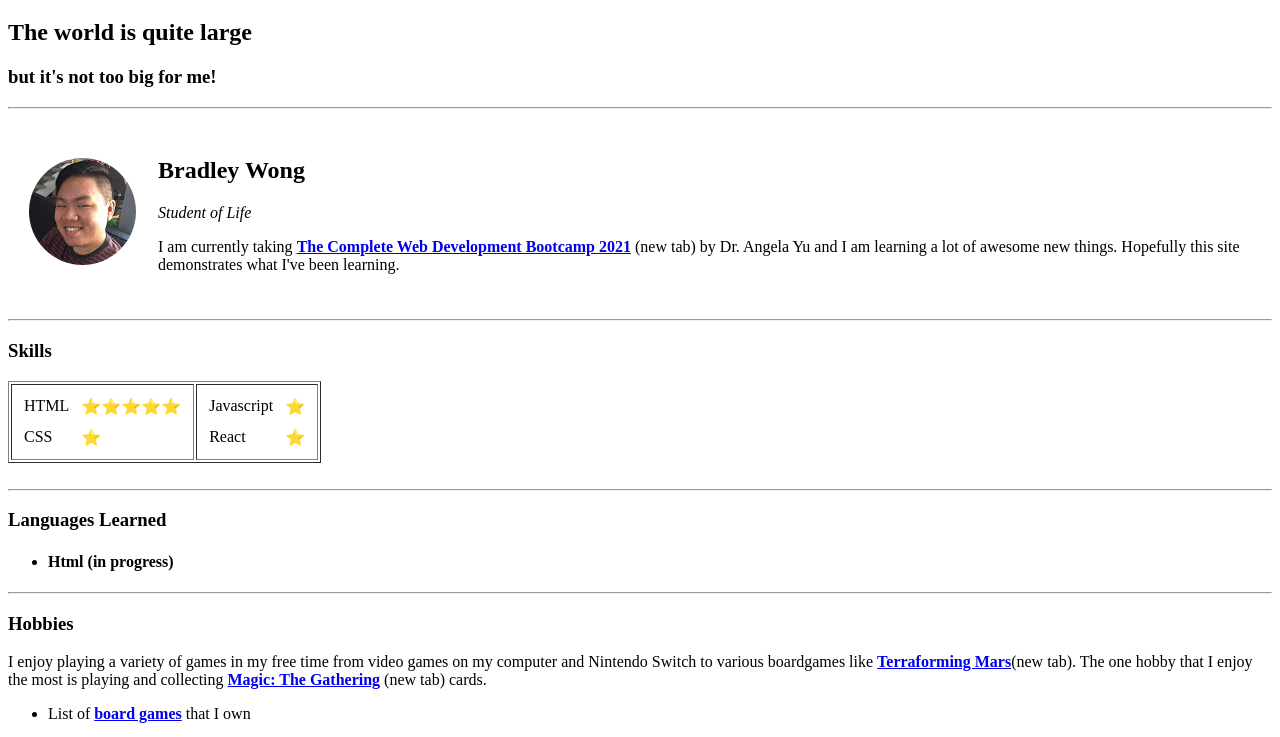
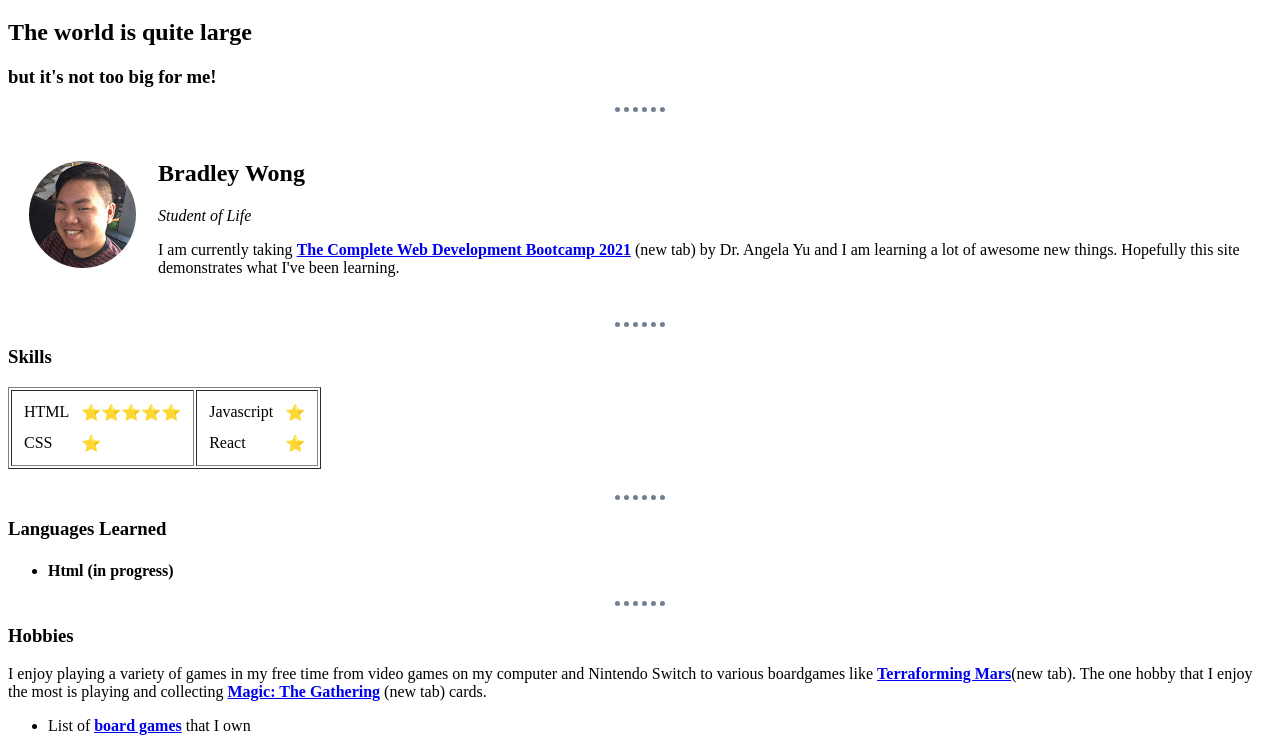
Before and after one commit to blwong77/webDevPlayground, a plain HTML site: page HTML Personal Site/index.html in a window 1280 px wide. Shown: the part 61-798 px from the top of the page. Drawn offline with Linux system fonts and the light colour scheme.

Commit message:
Added some CSS styling and removed extra lines and various notes to myself kek

```diff
--- a/HTML Personal Site/index.html
+++ b/HTML Personal Site/index.html
@@ -2,17 +2,22 @@
 <html lang="en">
   <head>
     <meta charset="UTF-8" />
-    <!--UTF-8 is the character set that the webpage is encoded with unicode-table.com -->
     <meta http-equiv="X-UA-Compatible" content="IE=edge" />
     <meta name="viewport" content="width=device-width, initial-scale=1.0" />
     <meta
       name="description"
       content="This is a personal web page for beginning developer B.Wong"
     />
-    <!--This will be displayed as the blurb on search engines-->
     <title>Bradley's Web Page</title>
+    <style>
+      hr {
+        border: none;
+        border-top: dotted slategrey;
+        border-width: 5px;
+        width: 50px;
+      }
+    </style>
   </head>
-
   <body>
     <h1 id="Top">Hello World!</h1>
     <h2>The world is quite large</h2>
@@ -44,13 +49,11 @@
       </tbody>
     </table>
     <hr />
-
     <h3>Skills</h3>
     <table border="1">
       <tbody>
         <tr>
           <td>
-            <!-- New table within the First cell -->
             <table cellspacing="10">
               <tr>
                 <td>HTML</td>
@@ -63,7 +66,6 @@
             </table>
           </td>
           <td>
-            <!-- New table within the Second cell -->
             <table cellspacing="10">
               <tr>
                 <td>Javascript</td>
@@ -107,7 +109,6 @@
       </strong>
       (new tab) cards.
     </p>
-
     <ul>
       <li>
         List of <strong><a href="boardgames.html">board games</a></strong> that
@@ -122,8 +123,6 @@
     </h4>
     <hr />
     <h4>Return <a href="#Top">back to the top</a></h4>
-
-    <!--<i> and <em> tags will italicize text. <em> tags tells the browser to emphasize the text instead of just visually slanting the text.
         <b> and <strong> tags will bold text. <strong> tags convey an increased importance to the browser instead of just the visual bolding of the text. -->
   </body>
 </html>
```
